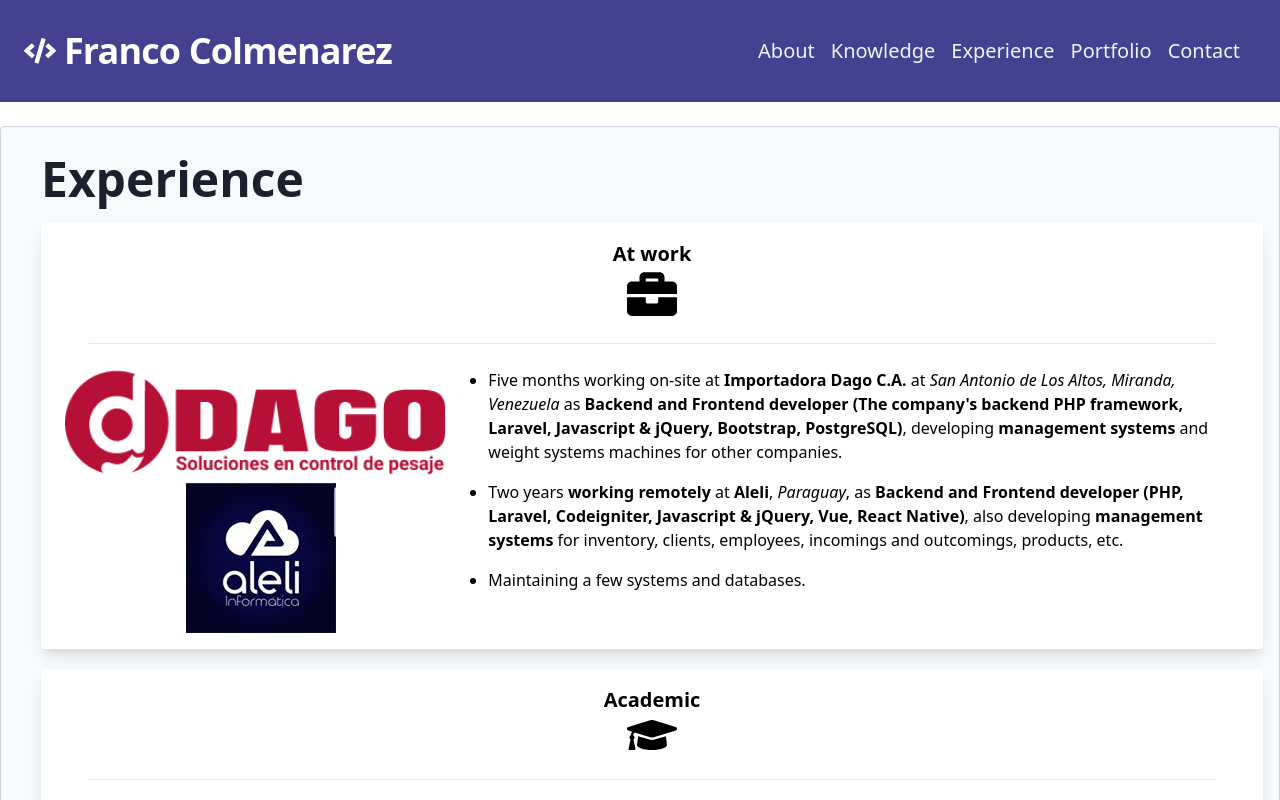
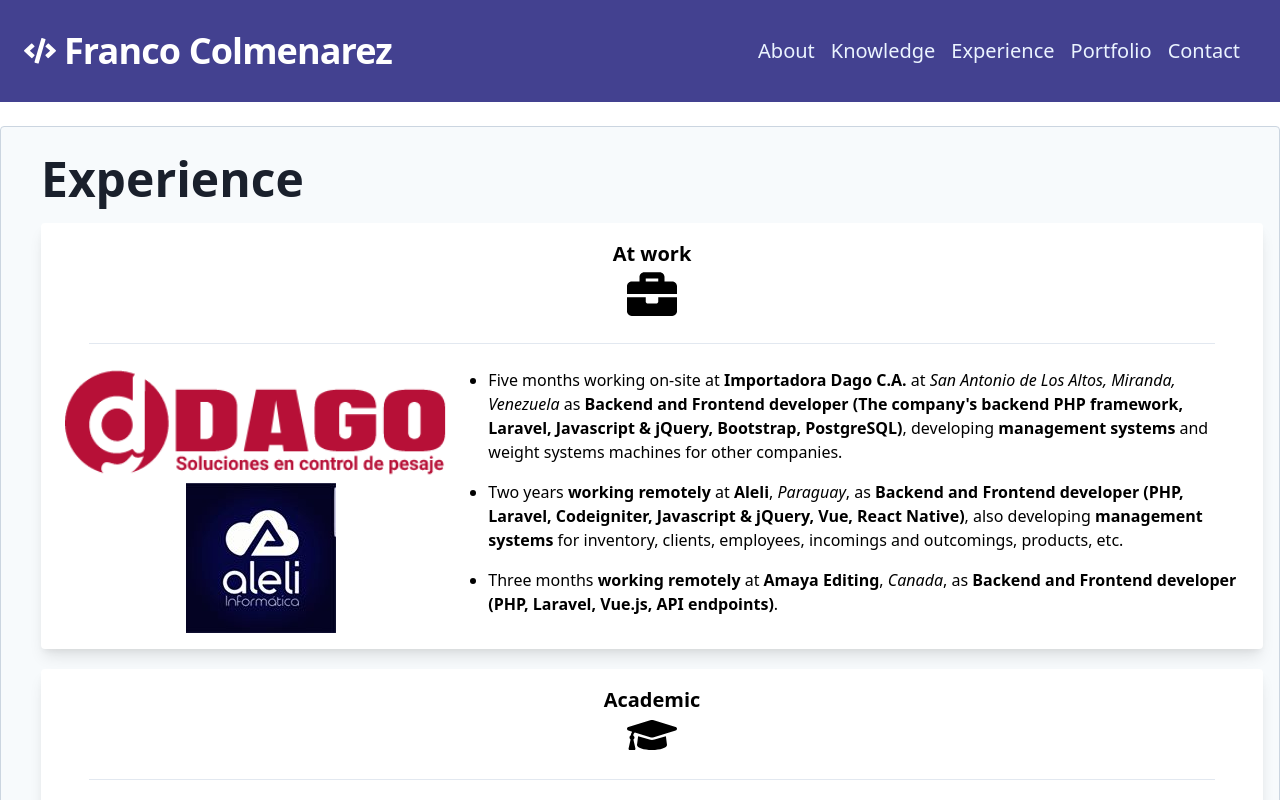
Before and after one commit to FranLMSP/new-portfolio, a Vue app: page /experience in a window 1280 px wide. Shown: the top 800 px of the page. Built offline with nearby package versions, Linux system fonts and the light colour scheme.

Commit message:
Update experience

```diff
--- a/src/views/Experience.vue
+++ b/src/views/Experience.vue
@@ -37,7 +37,9 @@
                   </li>
 
                   <li>
-                    Maintaining a few systems and databases.
+                    Three months <strong>working remotely</strong> at <strong>Amaya Editing</strong>,
+                    <i>Canada</i>, as <strong>Backend and Frontend developer (PHP, Laravel, Vue.js,
+                    API endpoints)</strong>.
                   </li>
                 </ul>
               </div>
```
